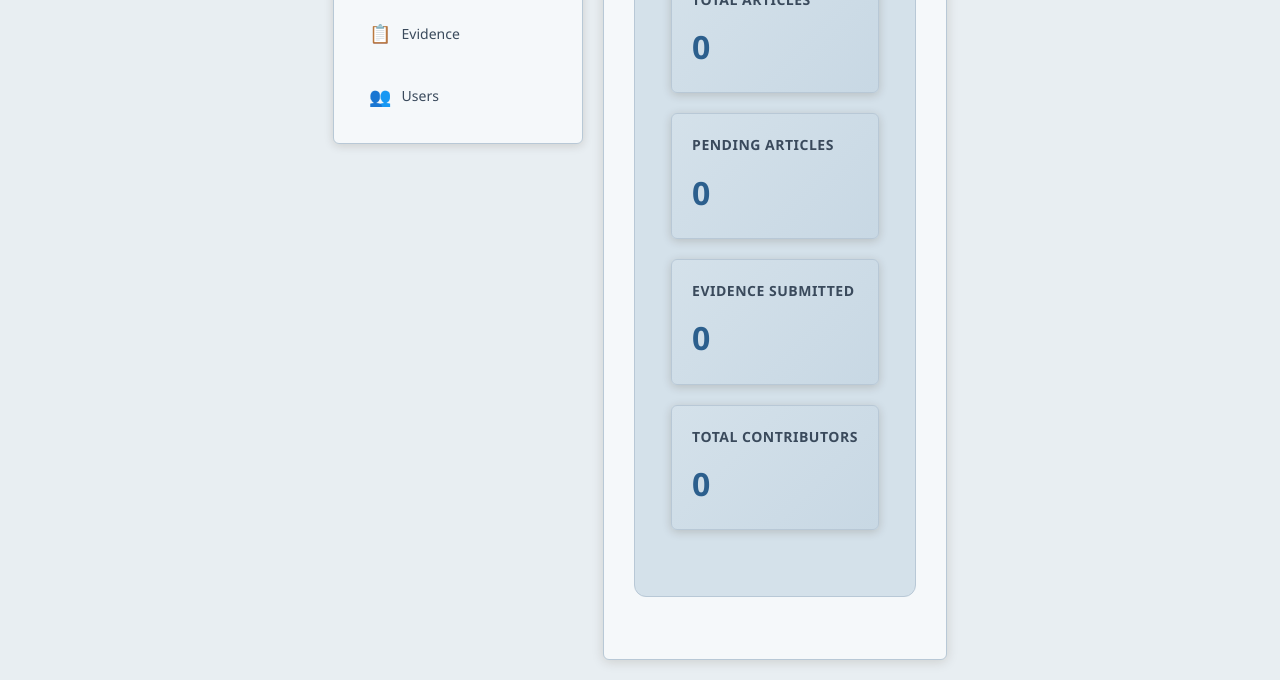
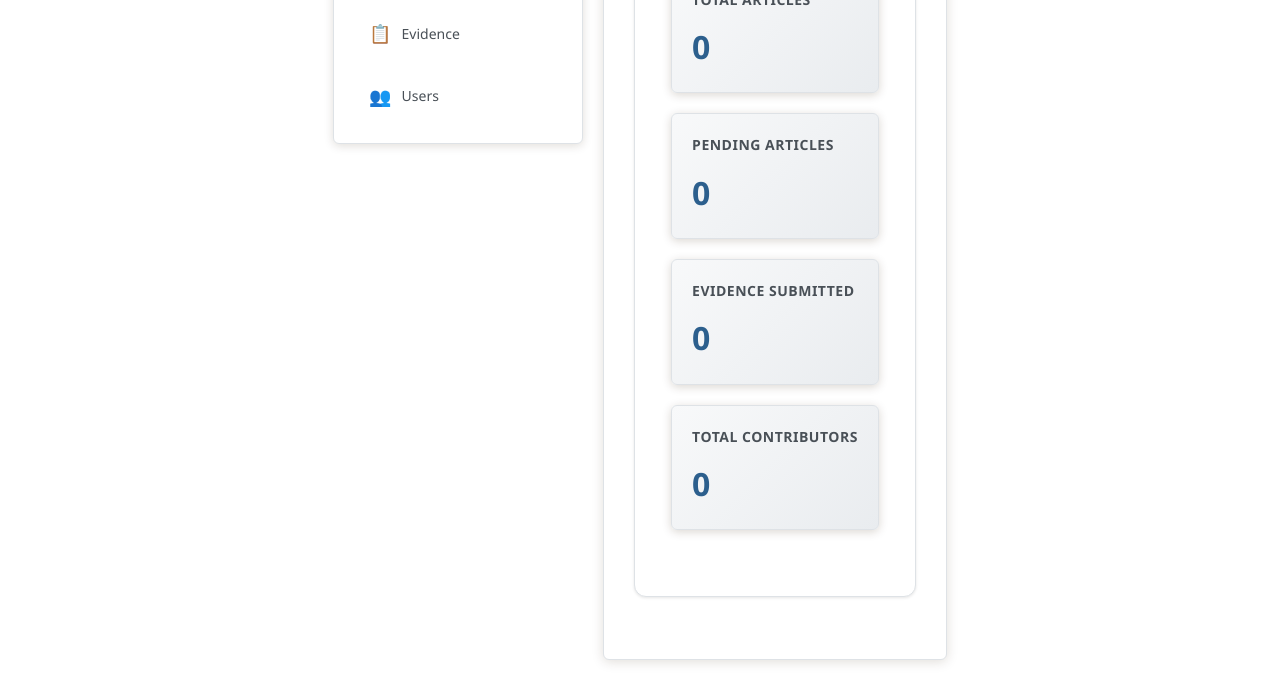
Before and after one commit to izanthebestn1/auxstar-page, a website: page admin/dashboard.html in a window 1280 px wide. Shown: the part 293-973 px from the top of the page. Drawn offline with Linux system fonts and the light colour scheme; no server answers; sample sign-in values are in the browser's storage.

Commit message:
Switch to clean white theme with blue accents and shadows

```diff
--- a/css/admin.css
+++ b/css/admin.css
@@ -1,6 +1,6 @@
 /* ============================================
-   AUXSTAR MEDIA - ADMIN BLUE THEME
-   Palette reference: 2C5F8D, E8EEF2, 1E4A6F, 4A7BA7
+   AUXSTAR MEDIA - ADMIN BLUE & WHITE THEME
+   Clean white background with blue accents
    ============================================ */
 
 :root {
@@ -8,23 +8,23 @@
     --primary-dark: #1E4A6F;
     --primary-light: #4A7BA7;
 
-    --bg-main: #E8EEF2;
-    --bg-secondary: #D4E1EA;
-    --bg-card: #F5F8FA;
-    --bg-hover: #C8D8E4;
-    --bg-darker: #A8BCD0;
+    --bg-main: #FFFFFF;
+    --bg-secondary: #F8F9FA;
+    --bg-card: #FFFFFF;
+    --bg-hover: #E9ECEF;
+    --bg-darker: #DEE2E6;
 
-    --text-primary: #1A2332;
-    --text-secondary: #3A4A5C;
-    --text-tertiary: #6B7A8C;
+    --text-primary: #212529;
+    --text-secondary: #495057;
+    --text-tertiary: #6C757D;
 
-    --border: #B8C8D6;
-    --border-light: #C8D4E0;
+    --border: #DEE2E6;
+    --border-light: #E9ECEF;
 
-    --success: #4F7D5B;
-    --warning: #B88530;
-    --danger: #814235;
-    --info: #4E6376;
+    --success: #28A745;
+    --warning: #FFC107;
+    --danger: #DC3545;
+    --info: #17A2B8;
 }
 
 .admin-page {
--- a/styles.css
+++ b/styles.css
@@ -8,22 +8,22 @@
     --primary-dark: #1E4A6F;
     --primary-light: #4A7BA7;
 
-    --bg-main: #E8EEF2;
-    --bg-secondary: #D4E1EA;
-    --bg-card: #F5F8FA;
+    --bg-main: #FFFFFF;
+    --bg-secondary: #F8F9FA;
+    --bg-card: #FFFFFF;
     --bg-contrast: #1E4A6F;
 
-    --text-primary: #1A2332;
-    --text-secondary: #3A4A5C;
-    --text-tertiary: #6B7A8C;
+    --text-primary: #212529;
+    --text-secondary: #495057;
+    --text-tertiary: #6C757D;
 
-    --border: #B8C8D6;
-    --border-light: #C8D4E0;
+    --border: #DEE2E6;
+    --border-light: #E9ECEF;
 
-    --success: #4F7D5B;
-    --warning: #B88530;
-    --danger: #814235;
-    --info: #4E6376;
+    --success: #28A745;
+    --warning: #FFC107;
+    --danger: #DC3545;
+    --info: #17A2B8;
 
     --header-bg: #2C5F8D;
     --header-border: #1E4A6F;
@@ -177,9 +177,10 @@ img {
 section {
     margin: 32px 0;
     padding: 36px;
-    background: var(--bg-secondary);
+    background: var(--bg-card);
     border: 1px solid var(--border);
     border-radius: 12px;
+    box-shadow: 0 1px 3px rgba(0, 0, 0, 0.1);
 }
 
 section h2 {
@@ -386,14 +387,17 @@ section h1 {
     display: flex;
     flex-direction: column;
     min-height: 240px;
-    transition: border-color 0.2s ease;
+    transition: all 0.2s ease;
     text-decoration: none;
     color: inherit;
+    box-shadow: 0 1px 3px rgba(0, 0, 0, 0.1);
 }
 
 .article-card:hover,
 .railroads-card:hover {
     border-color: var(--primary);
+    box-shadow: 0 4px 12px rgba(44, 95, 141, 0.15);
+    transform: translateY(-2px);
 }
 
 .article-image,
```
